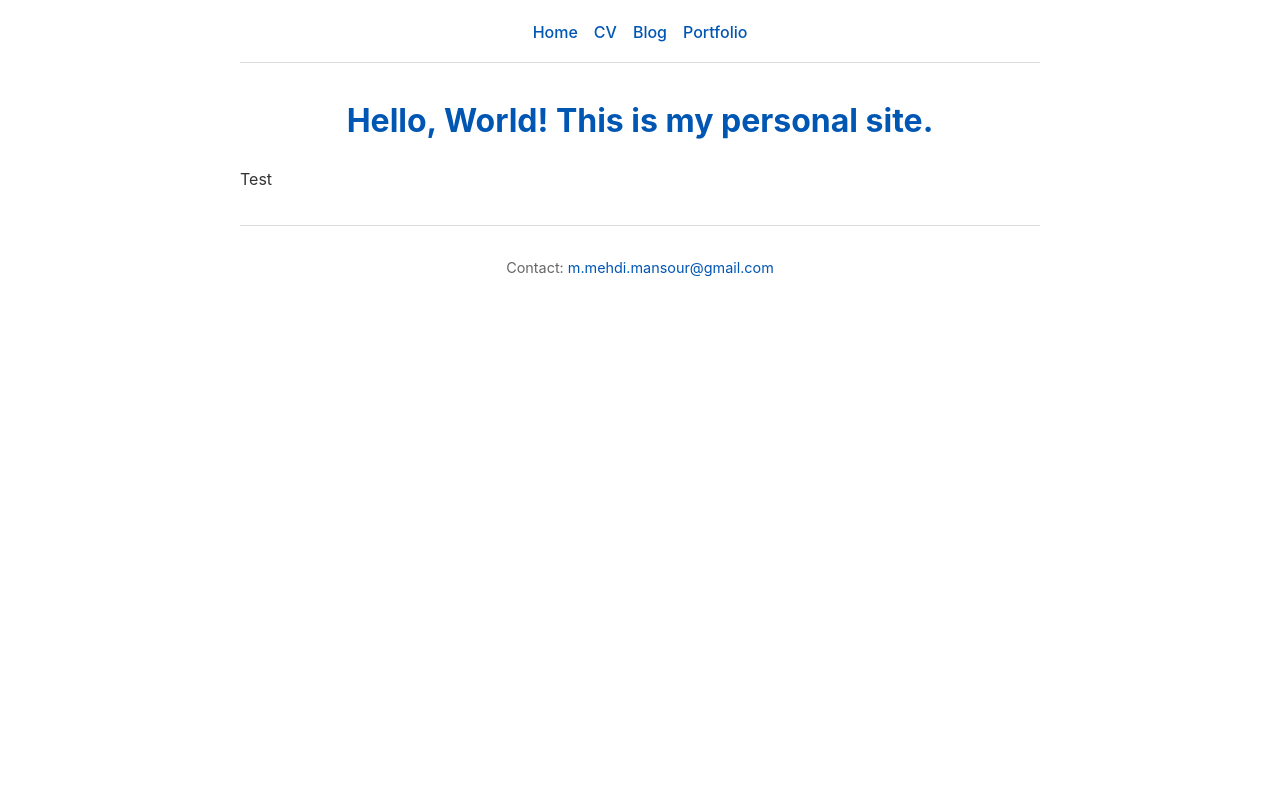
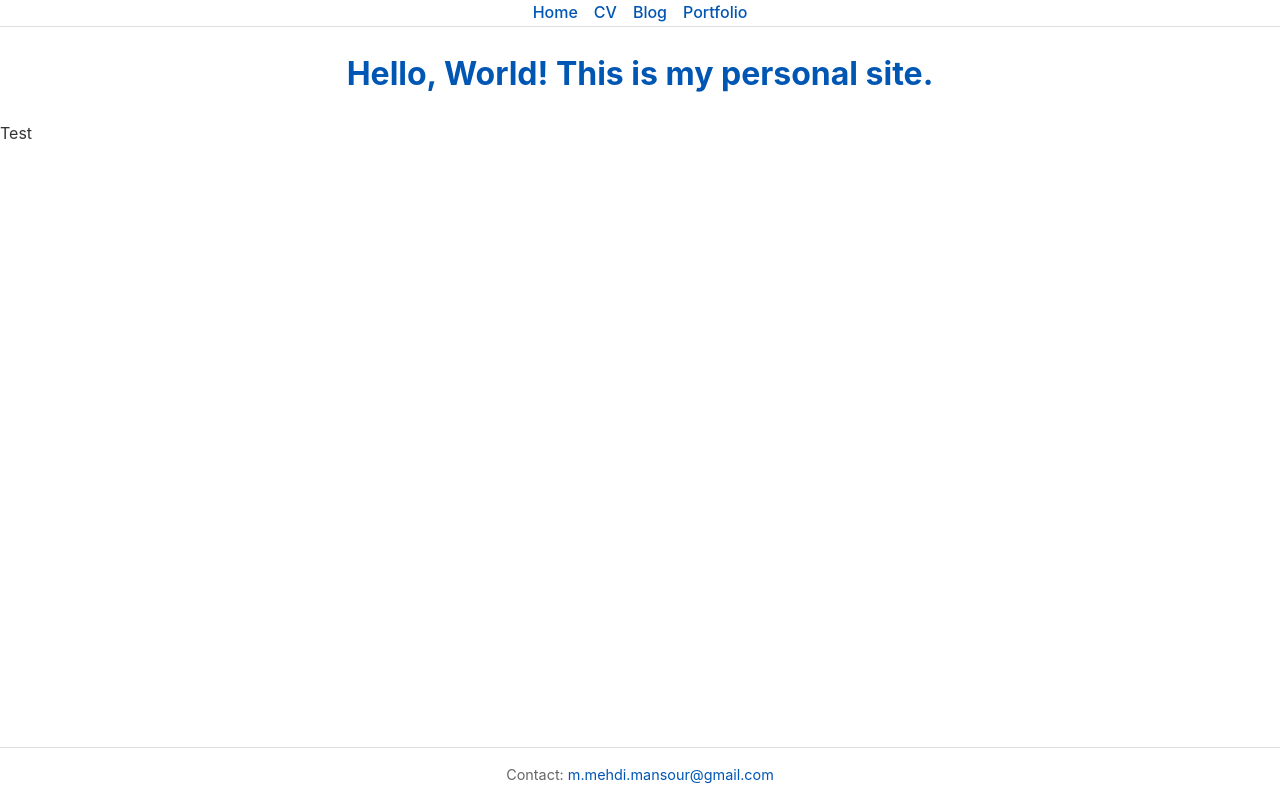
Before and after one commit to mohamed-mehdi-mansour/.github.io, a plain HTML site: page index.html in a window 1280 px wide. Drawn offline with Linux system fonts and the light colour scheme.

Commit message:
working footer

```diff
--- a/style.css
+++ b/style.css
@@ -3,18 +3,17 @@ body {
     font-family: -apple-system, BlinkMacSystemFont, "Segoe UI", Roboto, "Helvetica Neue", Arial, sans-serif;
     line-height: 1.6;
     margin: 0;
-    padding: 20px;
+    padding: 0;
     background-color: #fff;
     color: #333;
-    max-width: 800px;
-    margin-left: auto;
-    margin-right: auto;
+    display: flex;
+    flex-direction: column;
+    min-height: 100vh;
 }
+
 
 header {
     border-bottom: 1px solid #ddd;
-    margin-bottom: 2rem;
-    padding-bottom: 1rem;
 }
 
 nav {
@@ -39,12 +38,13 @@ h1 {
 }
 
 footer {
-    margin-top: 2rem;
-    padding-top: 1rem;
     border-top: 1px solid #ddd;
     text-align: center;
     font-size: 0.9em;
     color: #666;
+    position: absolute; /* Stick to the bottom */
+    bottom: 0; /* Align to the bottom edge */
+    width: 100%; /* Take full width */
 }
 
 footer a {
```
Also changed, not shown: Screenshot2.png (added), 1 other file.
